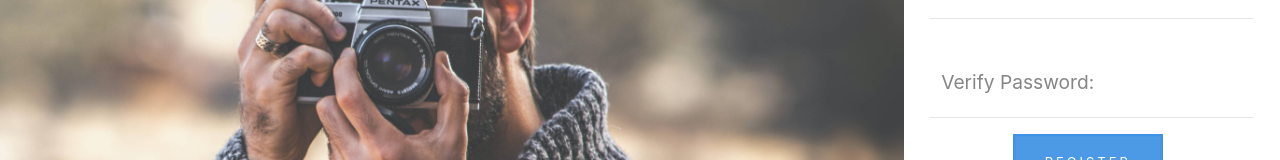
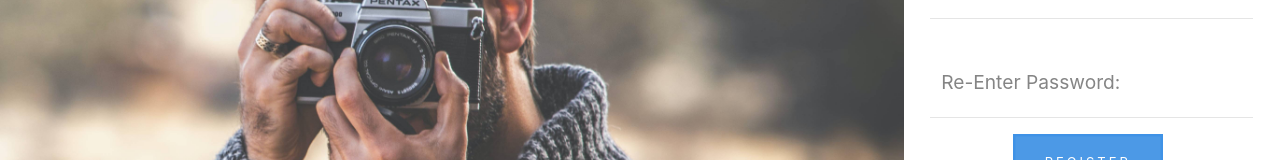
Before and after one commit to POPSoftwareTeam/Profolio-Web, a React (Create React App) app in the folder profolioweb/: page /Register in a window 1280 px wide. Shown: the part 421-581 px from the top of the page. Built offline with nearby package versions, Linux system fonts and the light colour scheme.

Commit message:
small change to register page

```diff
--- a/profolioweb/src/Components/RegisterPage.tsx
+++ b/profolioweb/src/Components/RegisterPage.tsx
@@ -92,7 +92,7 @@ const Register: React.FC<RouteComponentProps>= (props) => {
                 value={verifyPassword}
                 onChange={(event: any) => setVerifyPassword(event.target.value)}
               />
-              <label  className="label"><div className="content">Verify Password:</div></label>
+              <label  className="label"><div className="content">Re-Enter Password:</div></label>
               </div>
               <div className="buttonBoxCenter">
                <MainButton text={"Register"} onClick={async () => await submitCharityToAPI()}/>
```
